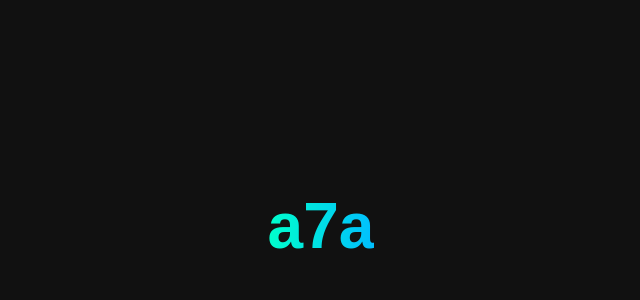
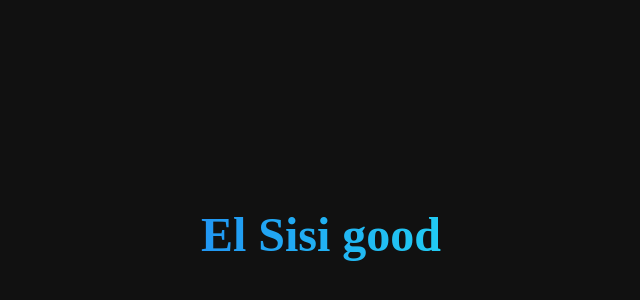
Before and after one commit to EcoSenpaii/website-demo, a plain HTML site: page index.html in a window 1280 px wide. Shown: the part 174-474 px from the top of the page, without its empty margins (319-959 px from the left). Drawn offline with Linux system fonts and the light colour scheme.

Commit message:
el sisisi

```diff
--- a/index.html
+++ b/index.html
@@ -2,29 +2,27 @@
 <html lang="en">
 <head>
 <meta charset="UTF-8">
-  <title>keno</title>
+<meta name="viewport" content="width=device-width, initial-scale=1.0">
+<title>Gradient Text Example</title>
 <style>
   body {
-      margin: 0;
-      padding: 0;
     background-color: #111;
-      color: #fff;
-      font-family: Arial, sans-serif;
     display: flex;
     justify-content: center;
     align-items: center;
     height: 100vh;
   }
-    h1 {
-      font-size: 4em;
-      text-align: center;
-      background: linear-gradient(90deg, #00ffcc, #00bfff);
+
+  p {
+    font-size: 3rem;
+    font-weight: bold;
+    background: linear-gradient(90deg, #2196F3, #21CBF3);
     -webkit-background-clip: text;
     -webkit-text-fill-color: transparent;
   }
 </style>
 </head>
 <body>
-  <h1>a7a</h1>
+  <p>El Sisi good</p>
 </body>
 </html>
```
Lines whose indentation alone changed are shown as unchanged.
